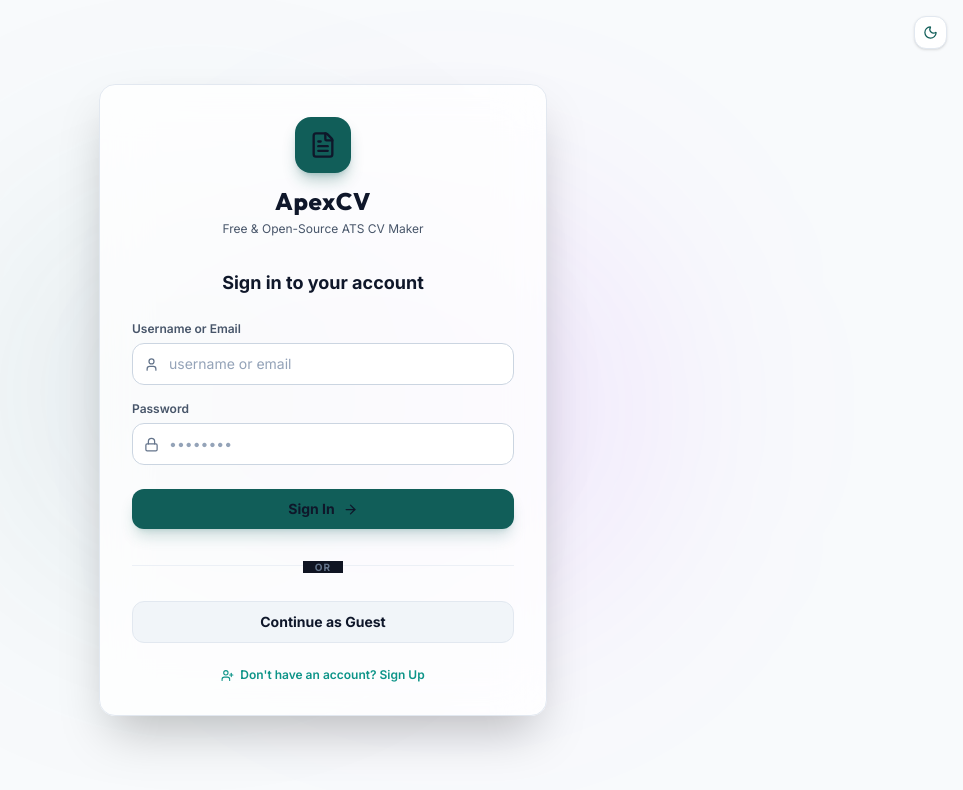
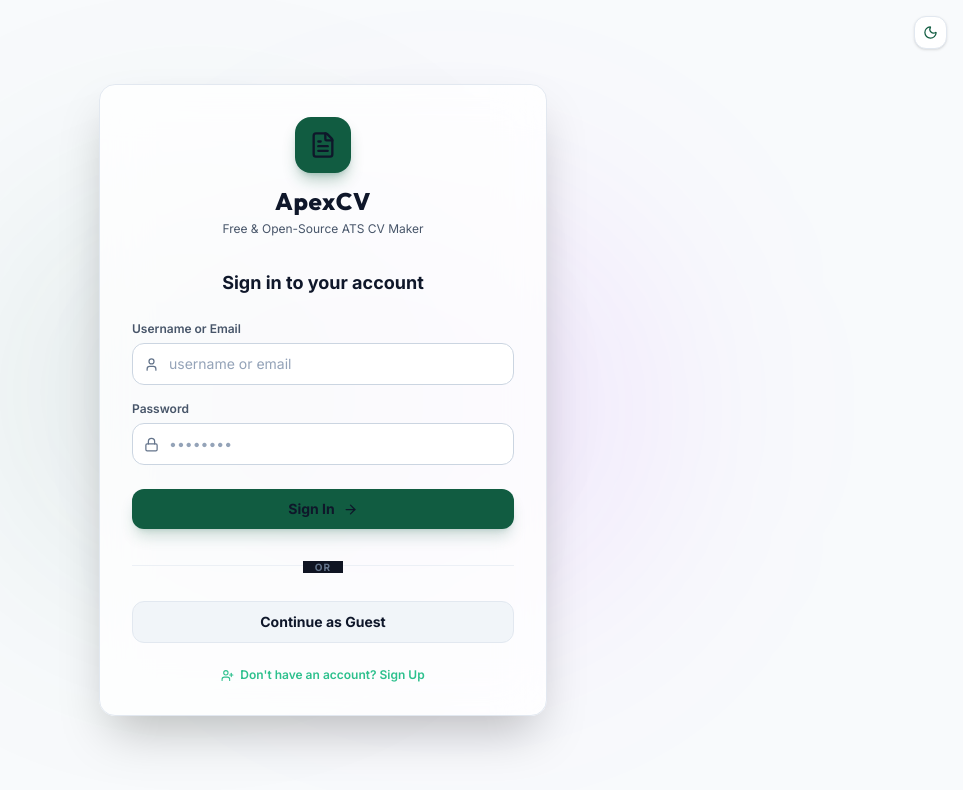
Before and after one commit to AkbarDev/resume_maker, a React (Vite) app: page / in a window 1280 px wide. Shown: the top 790 px of the page, without its empty margins (317-1280 px from the left). Built offline with nearby package versions, Linux system fonts and the light colour scheme; a web font is replaced by a local one.

Commit message:
Update dynamic brand accent colors to match Enhancv primary brand green (#2DC08D)

```diff
--- a/src/index.css
+++ b/src/index.css
@@ -14,16 +14,16 @@
   --color-workspace-bg: #cbd5e1;
   --color-card-darker: #f8fafc;
 
-  /* Day: Sleek Teal & Emerald */
-  --color-theme-accent-lightest: #f0fdfa;
-  --color-theme-accent-lighter: #ccfbf1;
-  --color-theme-accent-light: #99f6e4;
-  --color-theme-accent-soft: #5eead4;
-  --color-theme-accent: #0d9488;
-  --color-theme-accent-hover: #0f766e;
-  --color-theme-accent-darker: #115e59;
-  --color-theme-accent-darkest: #134e4a;
-  --color-theme-accent-night: #042f2e;
+  /* Day: Enhancv Brand Green (#2DC08D) */
+  --color-theme-accent-lightest: #ecfdf5;
+  --color-theme-accent-lighter: #d1fae5;
+  --color-theme-accent-light: #a7f3d0;
+  --color-theme-accent-soft: #6ee7b7;
+  --color-theme-accent: #2dc08d;
+  --color-theme-accent-hover: #1b8861;
+  --color-theme-accent-darker: #115c41;
+  --color-theme-accent-darkest: #093c2a;
+  --color-theme-accent-night: #04241a;
 }
 
 .dark {
@@ -39,16 +39,16 @@
   --color-workspace-bg: #020617;
   --color-card-darker: #0b0f19;
 
-  /* Night: Glowing Emerald & Teal */
-  --color-theme-accent-lightest: #ecfdf5;
-  --color-theme-accent-lighter: #d1fae5;
-  --color-theme-accent-light: #a7f3d0;
-  --color-theme-accent-soft: #6ee7b7;
-  --color-theme-accent: #34d399;
-  --color-theme-accent-hover: #10b981;
-  --color-theme-accent-darker: #059669;
-  --color-theme-accent-darkest: #064e3b;
-  --color-theme-accent-night: #022c22;
+  /* Night: Glowing Enhancv Green (#2DC08D) */
+  --color-theme-accent-lightest: #112d22;
+  --color-theme-accent-lighter: #164030;
+  --color-theme-accent-light: #1b5c45;
+  --color-theme-accent-soft: #207d5d;
+  --color-theme-accent: #2dc08d;
+  --color-theme-accent-hover: #4fe3aa;
+  --color-theme-accent-darker: #24a87a;
+  --color-theme-accent-darkest: #1b8861;
+  --color-theme-accent-night: #093c2a;
 }
 
 @theme {
```
